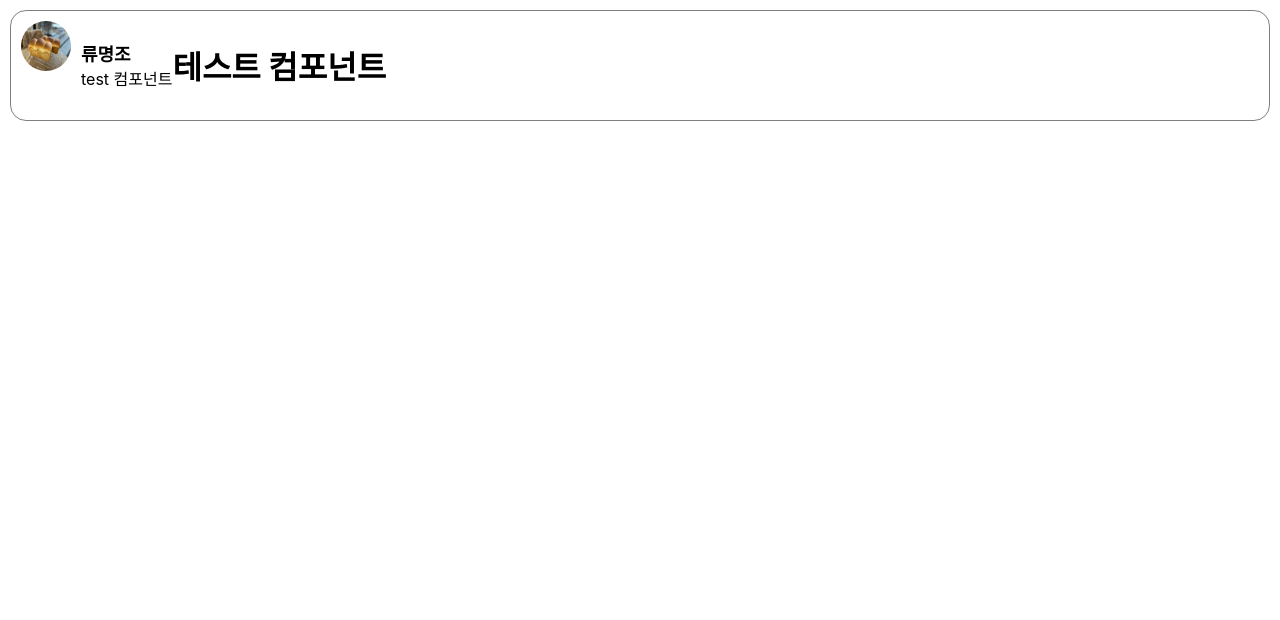
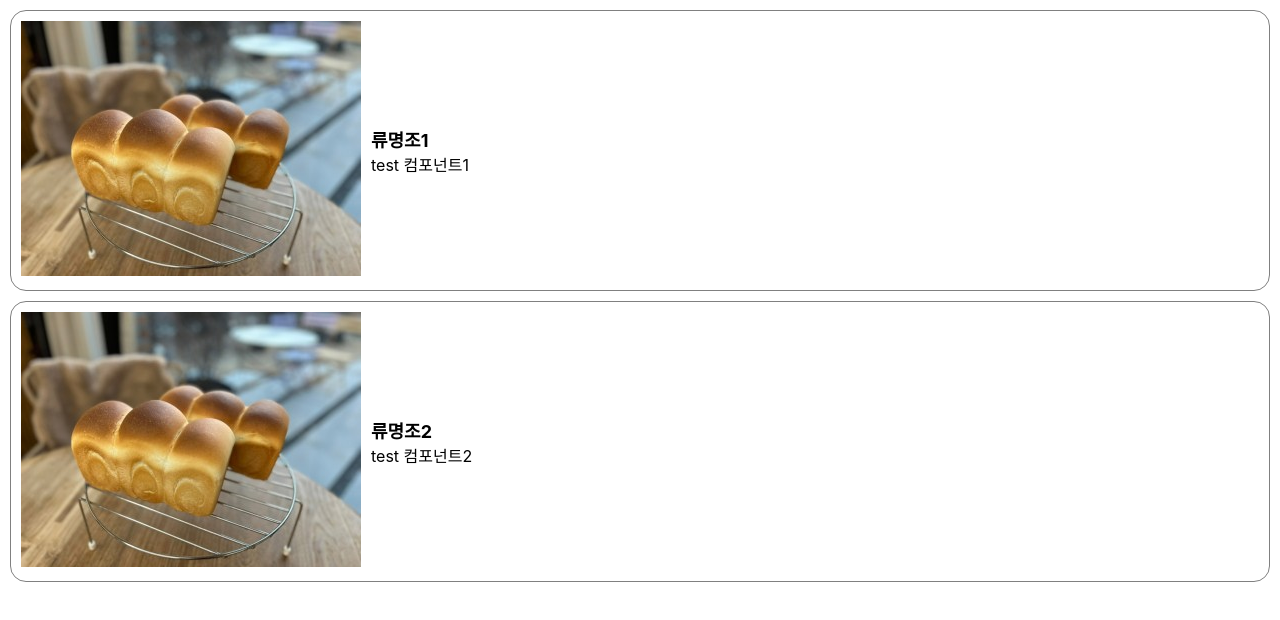
Before and after one commit to Ryumyuong/K0201_React_Test, a React (Create React App) app in the folder class-exam/: page / in a window 1280 px wide. Shown: the top 620 px of the page. Built offline with nearby package versions, Linux system fonts and the light colour scheme.

Commit message:
20230526 7교시

```diff
--- /dev/null
+++ b/class-exam/src/ch5/Avatar.jsx
@@ -0,0 +1,12 @@
+import React from 'react';
+import logo from './bread2.jpg';
+
+const Avatar = () => {
+  return (
+    <div>
+      <img src={logo} alt="로컬사진" />
+    </div>
+  );
+};
+
+export default Avatar;
--- a/class-exam/src/ch5/Comment.jsx
+++ b/class-exam/src/ch5/Comment.jsx
@@ -1,5 +1,5 @@
 import React from 'react';
-import logo from './bread2.jpg';
+import Avatar from './Avatar';
 
 const styles = {
   wrapper: {
@@ -37,13 +37,12 @@ const Comment = (props) => {
   return (
     <div style={styles.wrapper}>
       <div style={styles.imageContainer}>
-        <img src={logo} style={styles.image} alt="로컬사진" />
+        <Avatar />
       </div>
       <div style={styles.contentContainer}>
         <span style={styles.nameText}>{props.name}</span>
         <span style={styles.CommentText}>{props.comment}</span>
       </div>
-      <h1>테스트 컴포넌트</h1>
     </div>
   );
 };
--- a/class-exam/src/ch5/CommentList.jsx
+++ b/class-exam/src/ch5/CommentList.jsx
@@ -4,7 +4,8 @@ import Comment from './Comment';
 const CommentList = (props) => {
   return (
     <div>
-      <Comment name="류명조" comment="test 컴포넌트" />
+      <Comment name="류명조1" comment="test 컴포넌트1" />
+      <Comment name="류명조2" comment="test 컴포넌트2" />
     </div>
   );
 };
```
